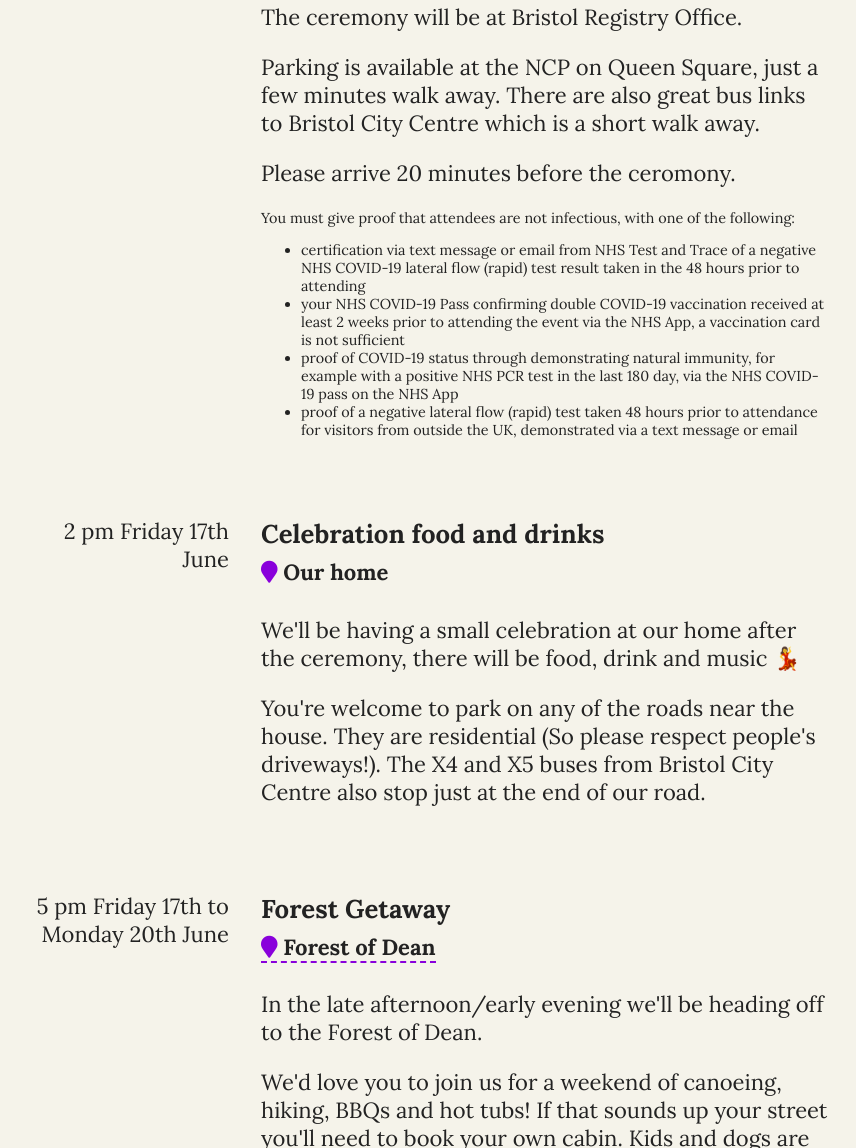
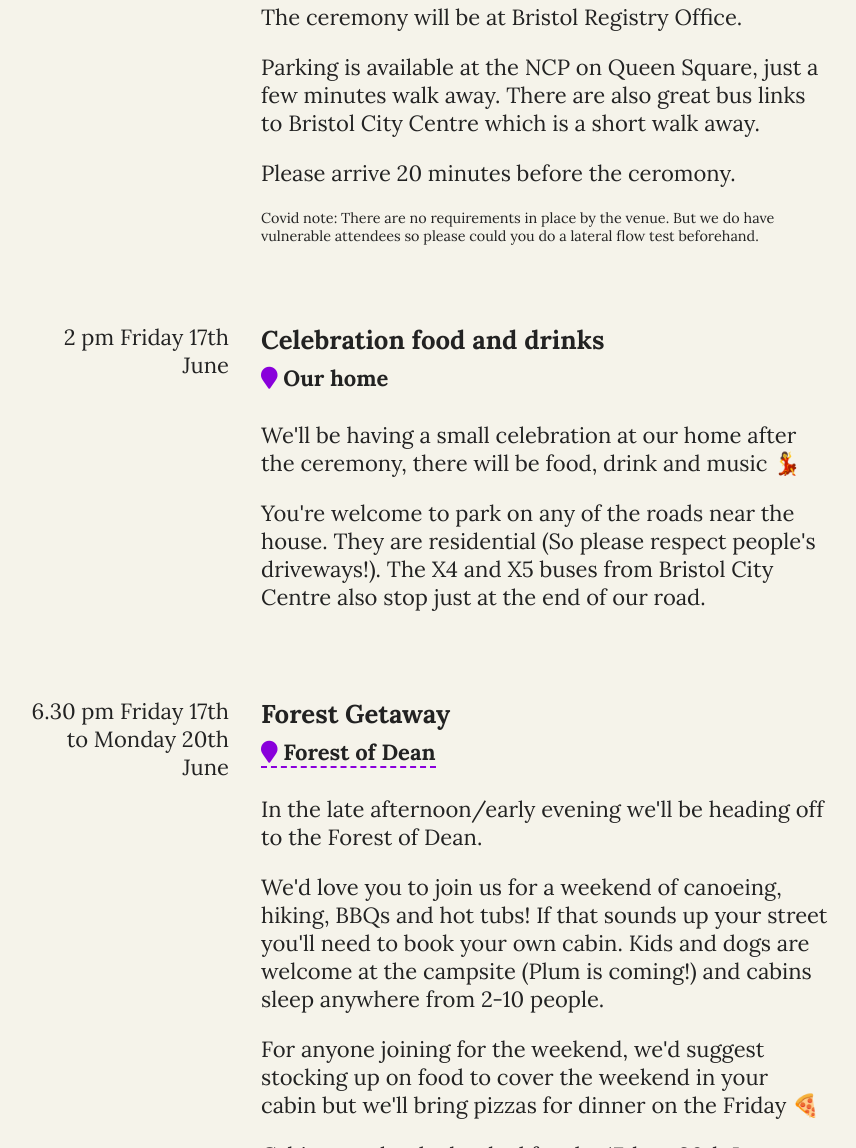
Before and after one commit to piersshepherd/wedding-site, a website: page index.html in a window 1280 px wide. Shown: the part 1034-2182 px from the top of the page, without its empty margins (211-1067 px from the left). Drawn offline with Linux system fonts and the light colour scheme.

Commit message:
feat: remove covid blurb

```diff
--- a/index.html
+++ b/index.html
@@ -109,31 +109,10 @@
             </p>
             <p>Please arrive 20 minutes before the ceromony.</p>
             <p class="text-small">
-              You must give proof that attendees are not infectious, with one of
-              the following:
+              Covid note: There are no requirements in place by the venue. But
+              we do have vulnerable attendees so please could you do a lateral
+              flow test beforehand.
             </p>
-            <ul class="text-small">
-              <li>
-                certification via text message or email from NHS Test and Trace
-                of a negative NHS&nbsp;COVID-19 lateral flow (rapid) test result
-                taken in the 48 hours prior to attending
-              </li>
-              <li>
-                your NHS COVID-19 Pass confirming double COVID-19 vaccination
-                received at least 2 weeks prior to attending the event via the
-                NHS App, a vaccination card is not sufficient
-              </li>
-              <li>
-                proof of COVID-19 status through demonstrating natural immunity,
-                for example with a positive NHS PCR test in the last 180 day,
-                via the NHS COVID-19 pass on the NHS App &nbsp;&nbsp;
-              </li>
-              <li>
-                proof of a negative lateral flow (rapid) test taken 48 hours
-                prior to attendance for visitors from outside the UK,
-                demonstrated via a text message or email
-              </li>
-            </ul>
           </div>
         </div>
       </div>
@@ -165,7 +144,9 @@
 
       <div class="timeline__event">
         <div class="timeline__date-time">
-          <div class="timeline__date">5 pm Friday 17th to Monday 20th June</div>
+          <div class="timeline__date">
+            6.30 pm Friday 17th to Monday 20th June
+          </div>
         </div>
         <div class="event__info">
           <h3 class="timeline__title">Forest Getaway</h3>
```
